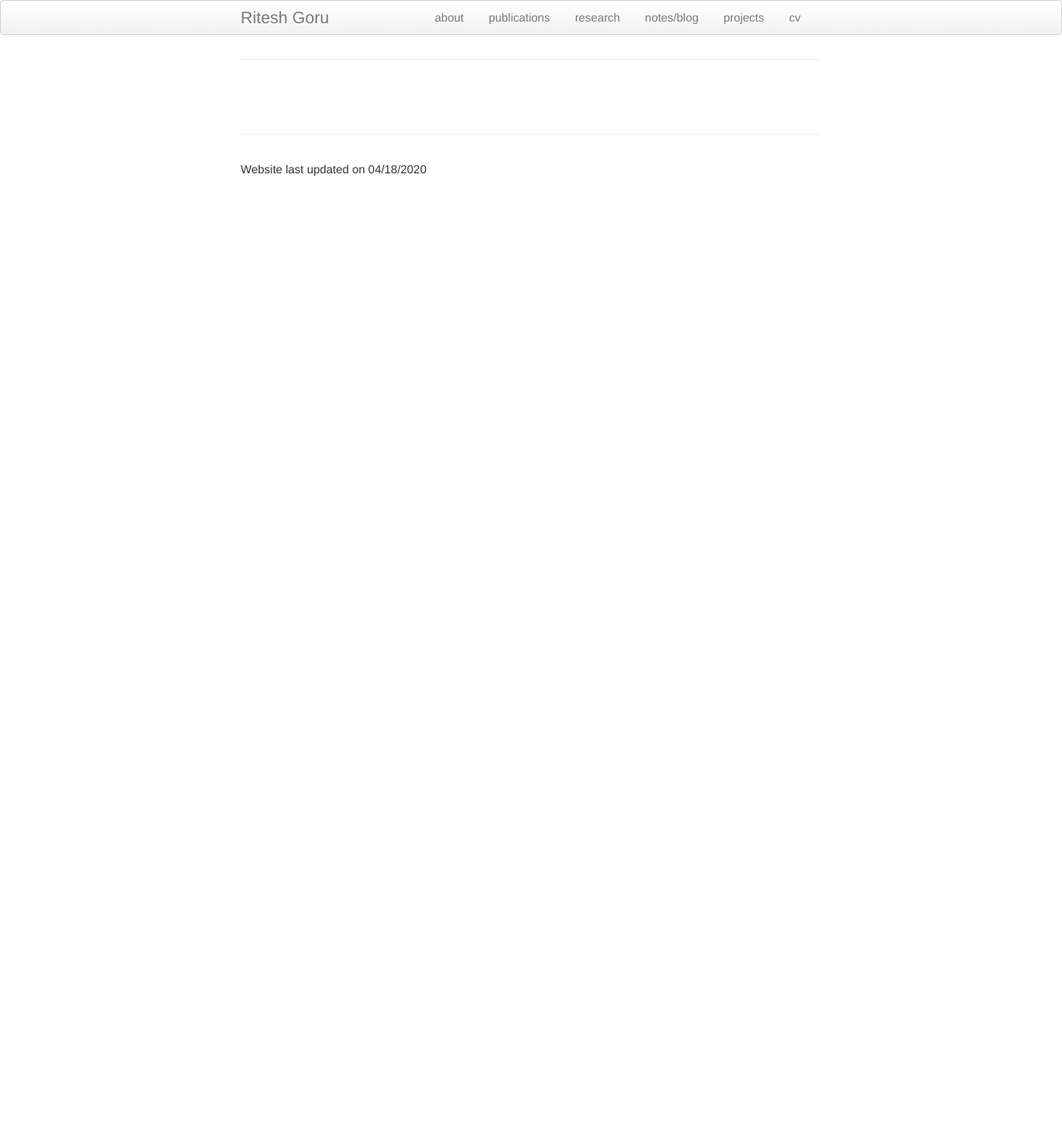
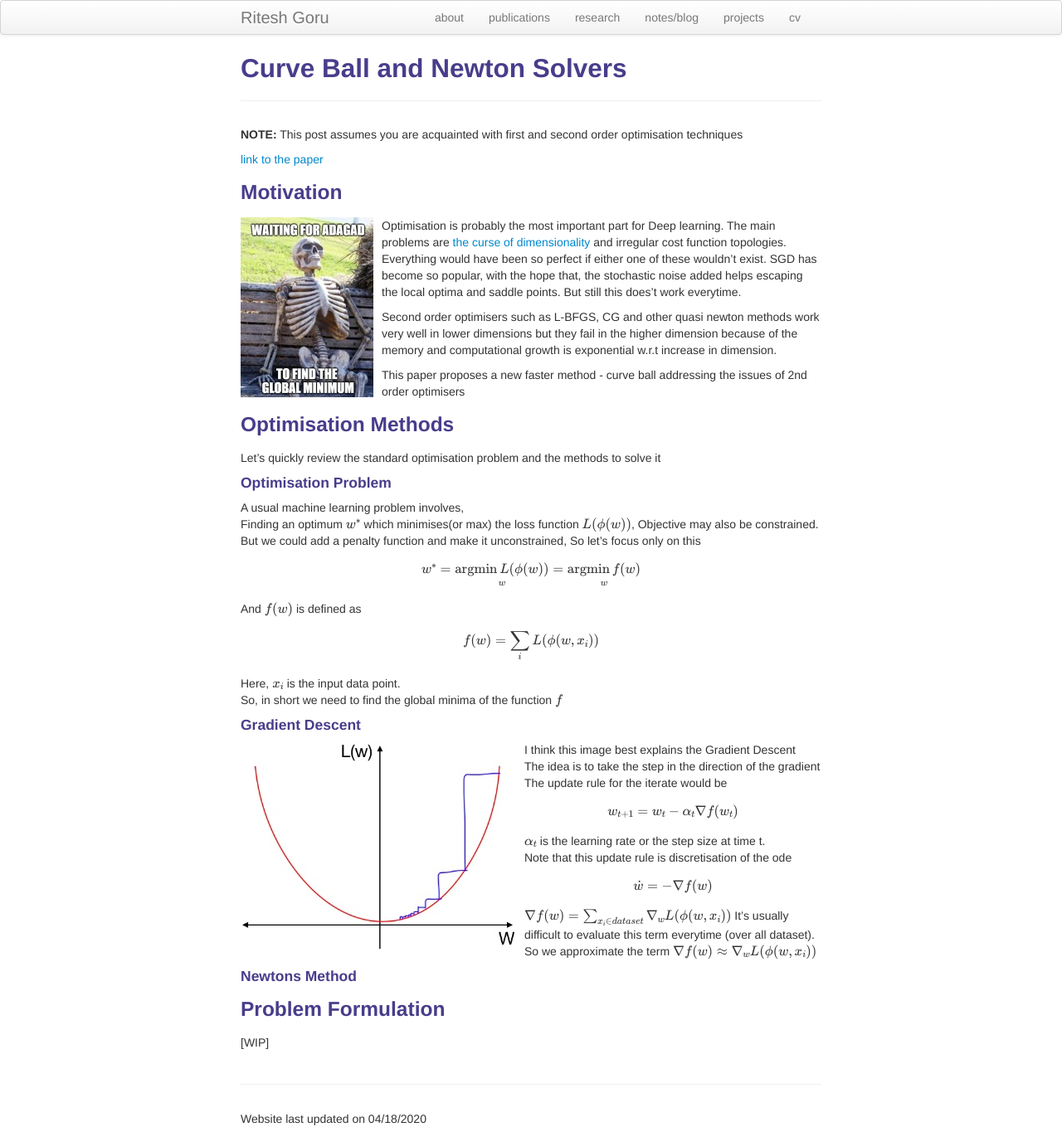
Before and after one commit to BlackWingedKing/BlackWingedKing.github.io, a Jekyll site: the page built from posts/newton_solvers.md, in a window 1280 px wide. Shown: the whole page at 83% size. Built offline with Jekyll 4.4.1, drawn with Linux system fonts in a browser that asks for light colours; our own code applies the rules of GitHub Pages for plain Markdown files; formulas are drawn with MathJax 3; before the commit the page ends 900 px from its top, so only the background shows below that.

Commit message:
started curveball

```diff
--- a/posts/newton_solvers.md
+++ b/posts/newton_solvers.md
@@ -0,0 +1,52 @@
+---
+layout: page
+title: Curve Ball and Newton Solvers
+description: paper summary
+---
+
+**NOTE:**  This post assumes you are acquainted with first and second order optimisation techniques
+
+[link to the paper](https://arxiv.org/abs/1805.08095)
+### Motivation
+![local-minima-meme]({{BASE_PATH}}/assets/minima-meme.jpg){: style="float: left;padding-right:10px "}
+Optimisation is probably the most important part for Deep learning. The main problems are [the curse of dimensionality](https://en.wikipedia.org/wiki/Curse_of_dimensionality) and irregular cost function topologies. Everything would have been so perfect if either one of these wouldn't exist. SGD has become so popular, with the hope that, the stochastic noise added helps escaping the local optima and saddle points. But still this does't work everytime.
+
+<!-- and there are a lot of variants of optimisers.   -->
+Second order optimisers such as L-BFGS, CG and other quasi newton methods work very well in lower dimensions but they fail in the higher dimension because of the memory and computational growth is exponential w.r.t increase in dimension.
+
+
+This paper proposes a new faster method - curve ball addressing the issues of 2nd order optimisers
+
+### Optimisation Methods
+Let's quickly review the standard optimisation problem and the methods to solve it
+#### Optimisation Problem
+A usual machine learning problem involves,
+Finding an optimum $$w^{*}$$ which minimises(or max) the loss function $$L(\phi(w))$$, Objective may also be constrained.
+But we could add a penalty function and make it unconstrained, So let's focus only on this
+\$$w^{*} = \underset{w}{\operatorname{argmin} L(\phi(w))} = \underset{w}{\operatorname{argmin} f(w)}$$
+
+And $$f(w)$$ is defined as
+\$$f(w) = \sum_{i}L(\phi(w,x_{i}))$$
+
+Here, $$x_{i}$$ is the input data point.
+So, in short we need to find the global minima of the function $$f$$
+#### Gradient Descent
+![GD-image]({{BASE_PATH}}/assets/GD.jpg){: style="float: left;padding-right:10px "}
+I think this image best explains the Gradient Descent
+The idea is to take the step in the direction of the gradient
+The update rule for the iterate would be
+\$$w_{t+1} = w_{t} - \alpha_{t}\nabla f(w_{t})$$
+
+$$\alpha_{t}$$ is the learning rate or the step size at time t.
+Note that this update rule is discretisation of the ode
+\$$\dot{w} = -\nabla f(w)$$
+
+\$$\nabla f(w) = \sum_{x_{i} \in dataset} \nabla_{w}L(\phi(w, x_{i}))$$
+It's usually difficult to evaluate this term everytime (over all dataset). So we approximate the term $$\nabla f(w) \approx  \nabla_{w}L(\phi(w, x_{i}))$$
+
+
+#### Newtons Method
+
+### Problem Formulation
+
+[WIP]
```
Also changed, not shown: pages/notes.md (+1 -1 lines), posts/mentalism.md (+3 -1 lines), posts/mnemonist.md (+3 -1 lines), assets/GD.jpg (added), assets/GD.png (added), assets/minima-meme.jpg (added), assets/the_mentalist.jpg (added), 9 other files.
